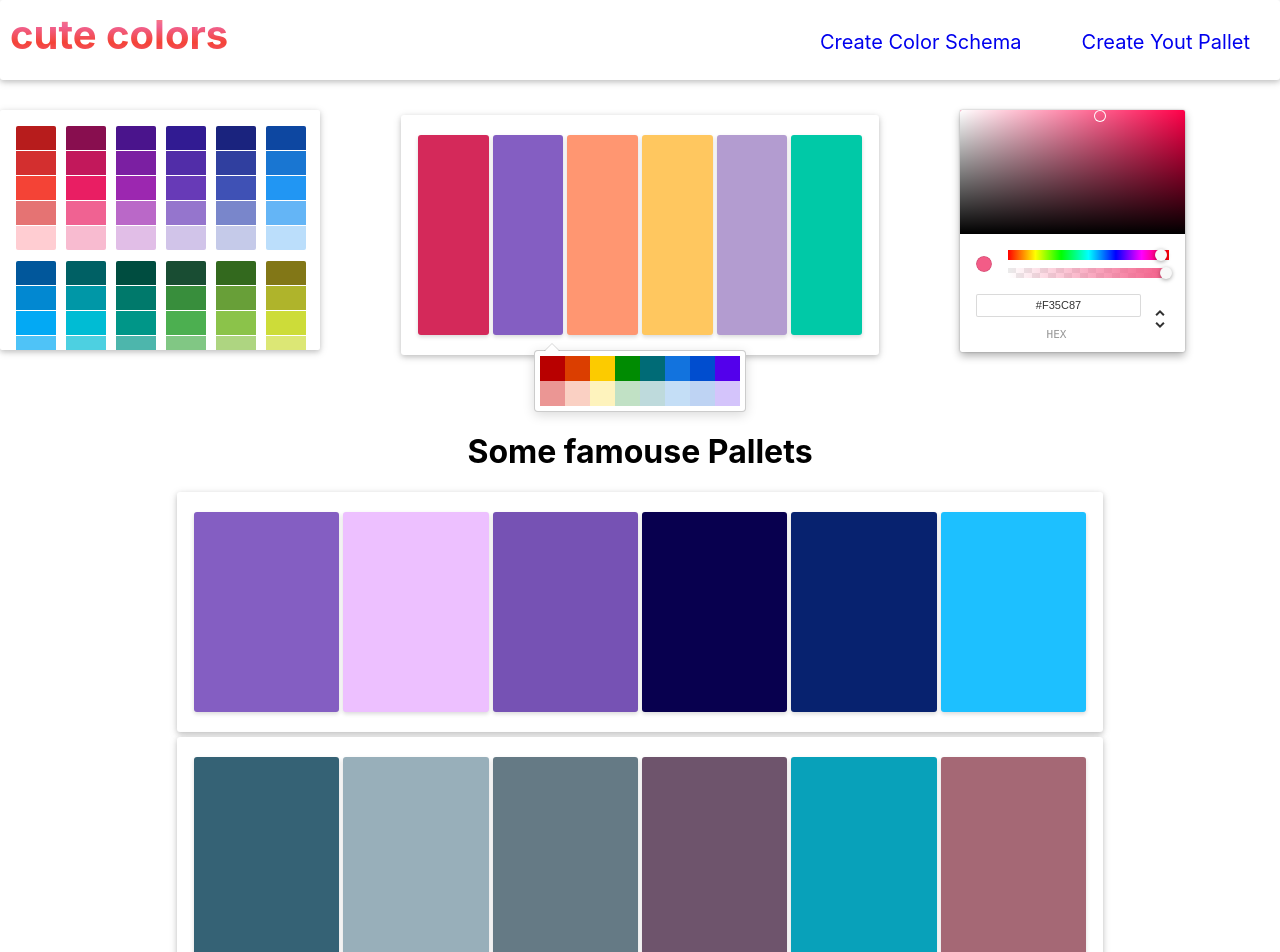
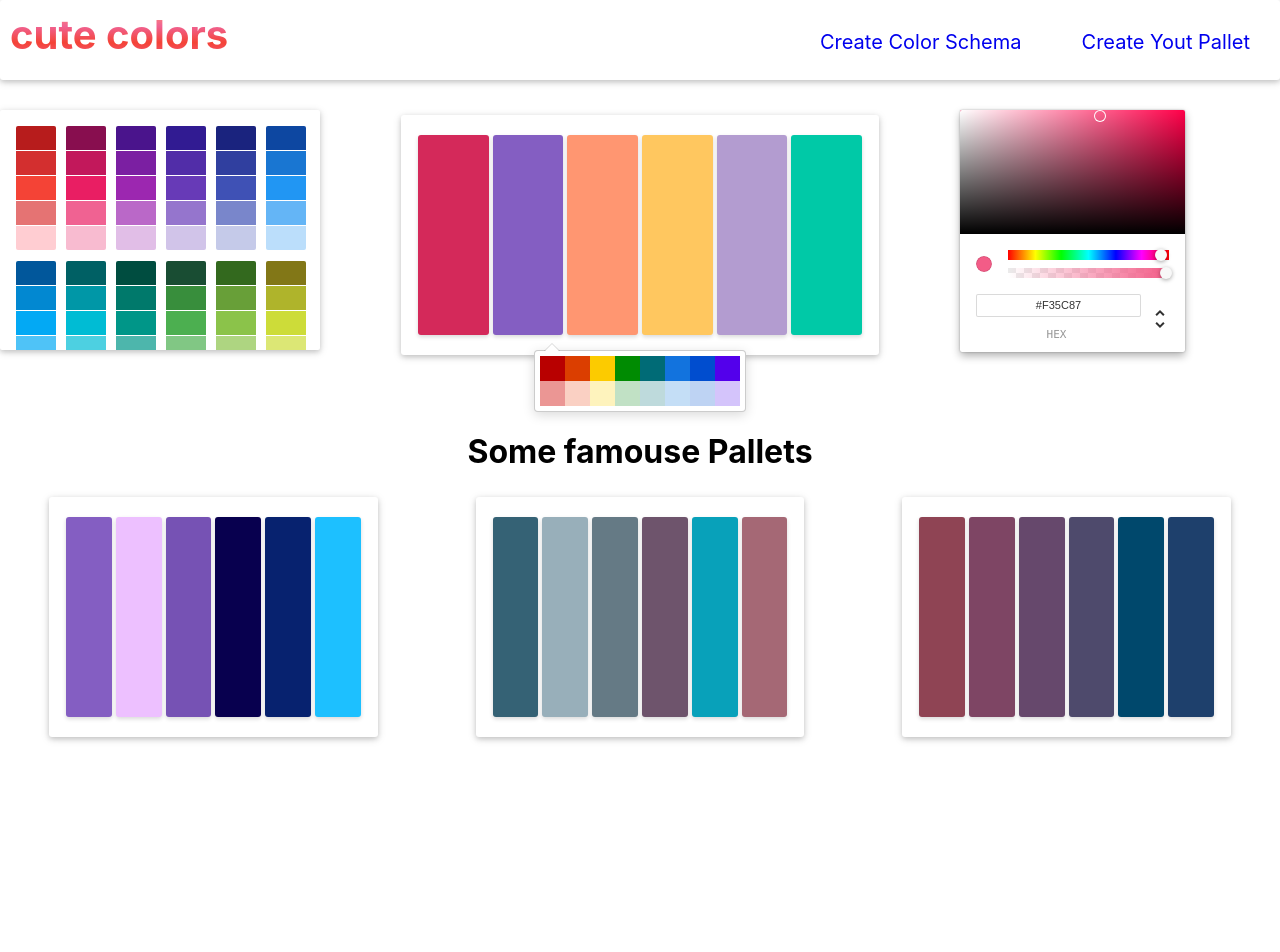
Before and after one commit to yasamanloghmani/ColorPaletteGenerator, a React (Create React App) app: page /ColorPaletteGenerator/pallet in a window 1280 px wide. Shown: the top 952 px of the page. After the commit the page ends 800 px from the top, so only its background shows below. Built offline with nearby package versions, Linux system fonts and the light colour scheme; a web font is replaced by a local one.

Commit message:
change examples views

```diff
--- a/src/components/Pallets/Pallets.css
+++ b/src/components/Pallets/Pallets.css
@@ -27,3 +27,9 @@ img{
 main {
     margin: 30px auto;
 }
+
+
+.palletEX {
+    display: grid;
+    grid-template-columns: repeat(3, 1fr);
+}
--- a/src/components/Pallets/Pallets.jsx
+++ b/src/components/Pallets/Pallets.jsx
@@ -96,12 +96,11 @@ class Pallets extends Component{
 
 
                     />
-
-
                     </section>
                 </main>
-                <div>
-                    <h1>Some famouse Pallets</h1>
+                <h1>Some famouse Pallets</h1>
+                <div className='palletEX'>
+
                     <div className='Pallets' onClick={this.handlePickColor}>
                             {this.state.p1.map((color, index) => {
                                 return <ColorPeg color={color} key={index} id={index} onChangen={ this.handleChange}>
```
